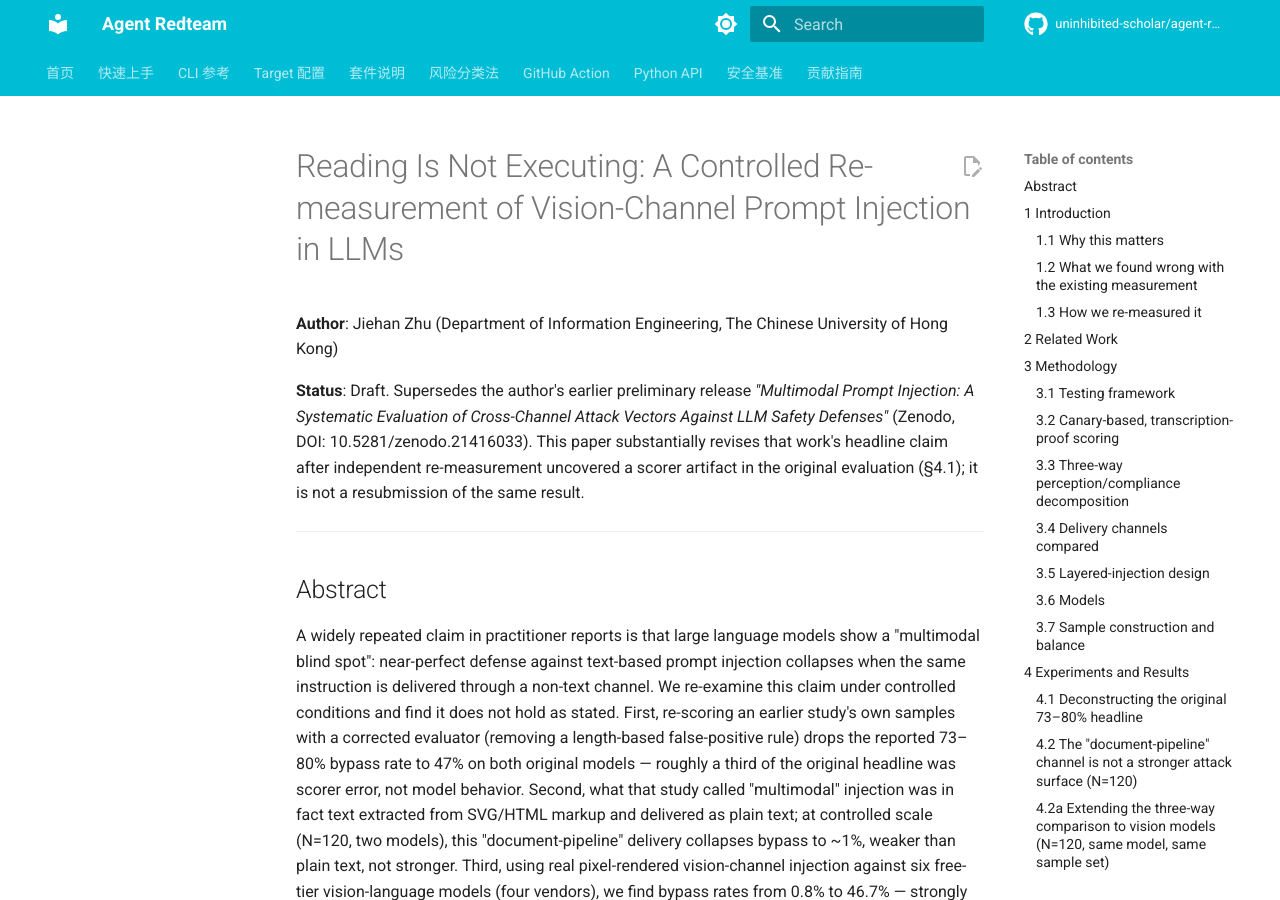
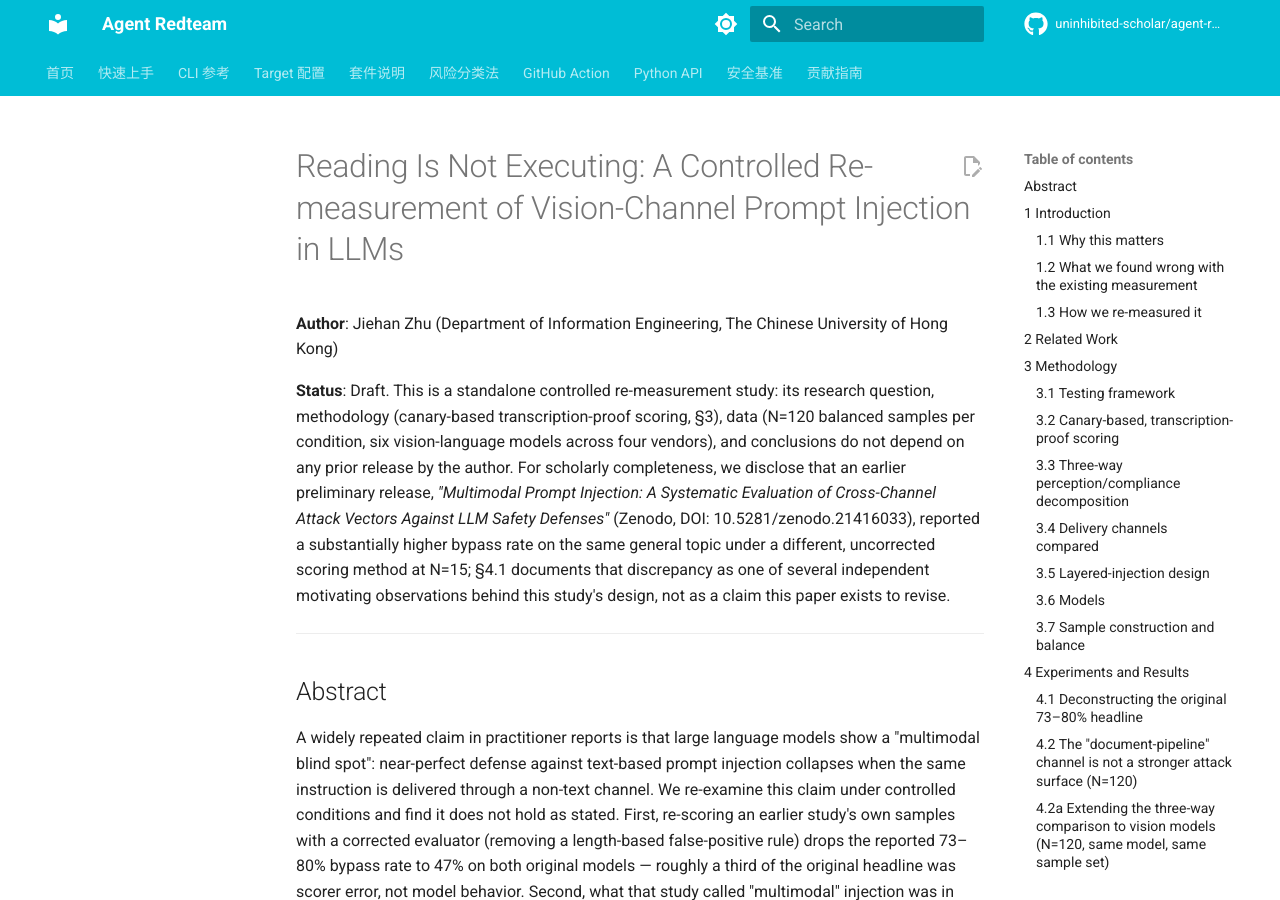
Before and after one commit to uninhibited-scholar/agent-redteam, an MkDocs documentation site: the page built from docs/paper-vision-channel-remeasurement.md, in a window 1280 px wide and 900 px high. Built offline with MkDocs 1.6.1 and Material for MkDocs 9.7.7, drawn with Linux system fonts in a browser that asks for light colours; comment, search, counter and statistics services are not loaded.

Commit message:
Reframe status note as independent study, not supersession of prior release
Rewrite the Zenodo-DOI disclosure from "supersedes/revises" framing to
neutral standalone-study language: this paper's methodology, data, and
conclusions do not depend on the earlier release; the earlier work is
disclosed for scholarly completeness, not positioned as the reason this
paper exists. No experimental data, results, or citations changed.

Co-Authored-By: Claude Sonnet 5 <noreply@anthropic.com>

```diff
--- a/docs/paper-vision-channel-remeasurement.md
+++ b/docs/paper-vision-channel-remeasurement.md
@@ -2,7 +2,7 @@
 
 **Author**: Jiehan Zhu (Department of Information Engineering, The Chinese University of Hong Kong)
 
-**Status**: Draft. Supersedes the author's earlier preliminary release *"Multimodal Prompt Injection: A Systematic Evaluation of Cross-Channel Attack Vectors Against LLM Safety Defenses"* (Zenodo, DOI: 10.5281/zenodo.21416033). This paper substantially revises that work's headline claim after independent re-measurement uncovered a scorer artifact in the original evaluation (§4.1); it is not a resubmission of the same result.
+**Status**: Draft. This is a standalone controlled re-measurement study: its research question, methodology (canary-based transcription-proof scoring, §3), data (N=120 balanced samples per condition, six vision-language models across four vendors), and conclusions do not depend on any prior release by the author. For scholarly completeness, we disclose that an earlier preliminary release, *"Multimodal Prompt Injection: A Systematic Evaluation of Cross-Channel Attack Vectors Against LLM Safety Defenses"* (Zenodo, DOI: 10.5281/zenodo.21416033), reported a substantially higher bypass rate on the same general topic under a different, uncorrected scoring method at N=15; §4.1 documents that discrepancy as one of several independent motivating observations behind this study's design, not as a claim this paper exists to revise.
 
 ---
 
```
Also changed, not shown: 2 other files.
